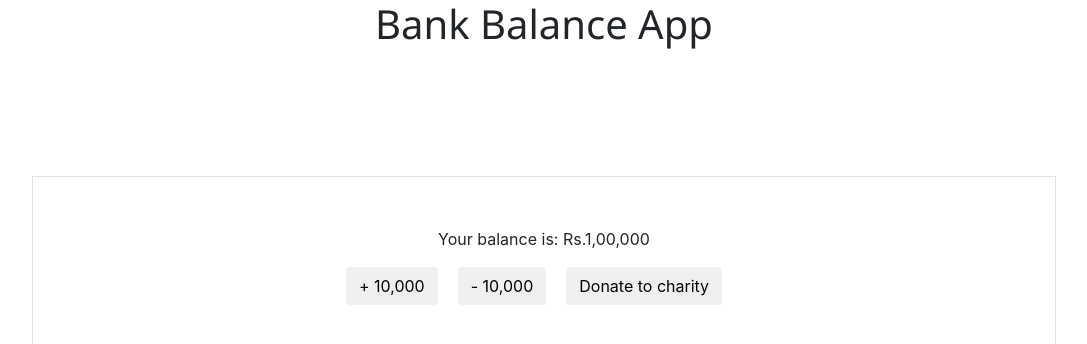
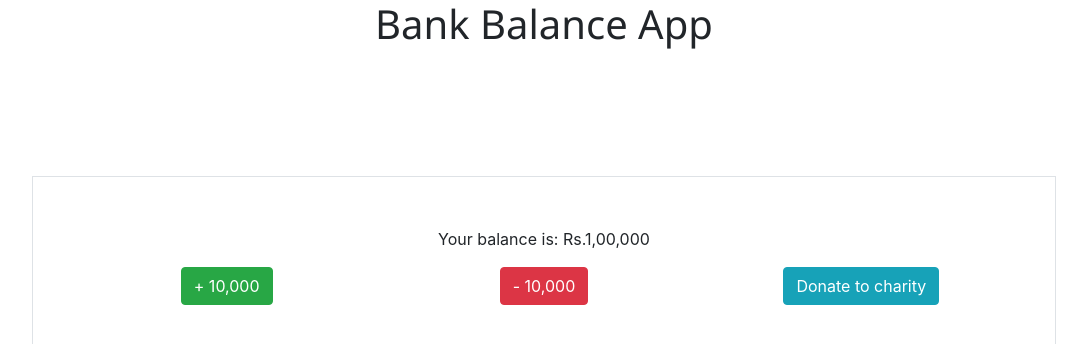
Before and after one commit to jenipharachel/Bank_Balance_App, a React (Create React App) app: page / in a window 1280 px wide. Shown: the top 344 px of the page, without its empty margins (96-1183 px from the left). Built offline with nearby package versions, Linux system fonts and the light colour scheme.

Commit message:
bootstrapped buttons with react-bootstrap

```diff
--- a/package.json
+++ b/package.json
@@ -3,10 +3,12 @@
   "version": "0.1.0",
   "private": true,
   "dependencies": {
+    "bootstrap": "^4.3.1",
     "react": "^16.9.0",
     "react-dom": "^16.9.0",
     "react-redux": "^7.1.1",
     "react-scripts": "3.1.1",
+    "reactstrap": "^8.0.1",
     "redux": "^4.0.4",
     "serve": "^11.1.0"
   },
--- a/public/index.html
+++ b/public/index.html
@@ -26,8 +26,8 @@
     -->
     <link
       rel="stylesheet"
-      href="https://maxcdn.bootstrapcdn.com/bootstrap/4.0.0/css/bootstrap.min.css"
-      integrity="sha384-Gn5384xqQ1aoWXA+058RXPxPg6fy4IWvTNh0E263XmFcJlSAwiGgFAW/dAiS6JXm"
+      href="https://maxcdn.bootstrapcdn.com/bootstrap/4.3.1/css/bootstrap.min.css"
+      integrity="sha384-ggOyR0iXCbMQv3Xipma34MD+dH/1fQ784/j6cY/iJTQUOhcWr7x9JvoRxT2MZw1T"
       crossorigin="anonymous"
     />
 
--- a/src/components/Box.js
+++ b/src/components/Box.js
@@ -1,19 +1,28 @@
 import React from "react";
+import { Button, Row, Col } from "react-bootstrap";
 
 class Box extends React.Component {
   render() {
     return (
       <div className="border border box-container">
         <p>Your balance is: Rs.{this.props.value.toLocaleString("en-IN")}</p>
-        <button className="btn btn-default" onClick={this.props.incBal}>
-          + 10,000
-        </button>
-        <button className="btn btn-default" onClick={this.props.decBal}>
-          - 10,000
-        </button>
-        <button className="btn btn-default" onClick={this.props.resetBal}>
-          Donate to charity
-        </button>
+        <Row>
+          <Col>
+            <Button variant="success" onClick={this.props.incBal}>
+              + 10,000
+            </Button>
+          </Col>
+          <Col>
+            <Button variant="danger" onClick={this.props.decBal}>
+              - 10,000
+            </Button>
+          </Col>
+          <Col>
+            <Button variant="info" onClick={this.props.resetBal}>
+              Donate to charity
+            </Button>
+          </Col>
+        </Row>
       </div>
     );
   }
--- a/src/index.js
+++ b/src/index.js
@@ -4,6 +4,7 @@ import { Provider } from "react-redux";
 import App from "./components/App";
 import store from "./components/store";
 import "./style.css";
+import "bootstrap/dist/css/bootstrap.min.css";
 
 ReactDOM.render(
   <Provider store={store}>
--- a/src/style.css
+++ b/src/style.css
@@ -17,7 +17,7 @@
   height: 200px;
 }
 
-button {
+.button {
   margin-right: 20px;
   padding: 2px;
 }
```
Also changed, not shown: 1 other file (tests, documents, lock files or other folders).
